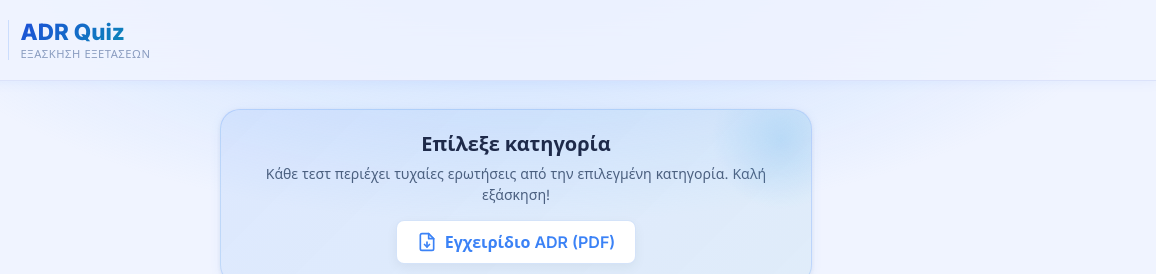
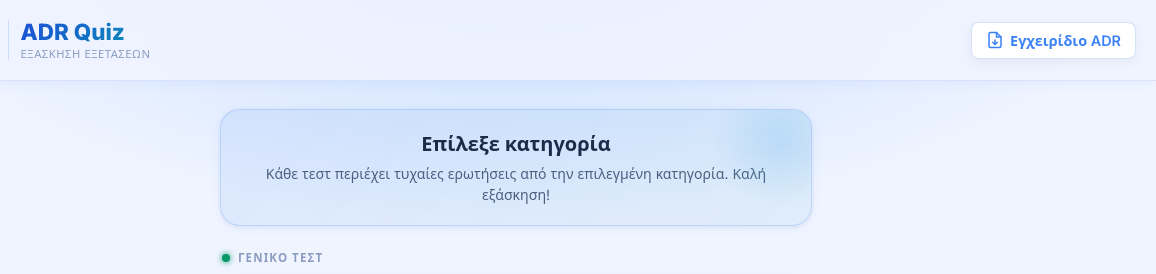
Before and after one commit to katartisikek/AdrQuiz, a plain HTML site: page index.html in a window 1280 px wide. Shown: the top 274 px of the page, 124-1280 px from the left. Drawn offline with Linux system fonts and the light colour scheme.

Commit message:
Μετακίνηση του κουμπιού PDF στο header

```diff
--- a/index.html
+++ b/index.html
@@ -24,21 +24,21 @@
           <p class="logo-sub">Εξάσκηση Εξετάσεων</p>
         </div>
       </div>
+      <a href="ADR_manual.pdf" target="_blank" class="manual-btn" style="display: inline-flex; align-items: center; gap: 6px; background: white; color: var(--accent-blue); padding: 8px 14px; border-radius: 8px; text-decoration: none; font-weight: 600; font-size: 0.9rem; box-shadow: 0 4px 12px rgba(0,0,0,0.05); border: 1px solid rgba(43, 116, 226, 0.2); transition: all 0.2s ease;">
+        <svg width="18" height="18" viewBox="0 0 24 24" fill="none" stroke="currentColor" stroke-width="2" stroke-linecap="round" stroke-linejoin="round">
+          <path d="M14 2H6a2 2 0 0 0-2 2v16a2 2 0 0 0 2 2h12a2 2 0 0 0 2-2V8z"></path>
+          <polyline points="14 2 14 8 20 8"></polyline>
+          <line x1="12" y1="18" x2="12" y2="12"></line>
+          <polyline points="9 15 12 18 15 15"></polyline>
+        </svg>
+        Εγχειρίδιο ADR
+      </a>
     </header>
 
     <main class="home-main">
       <section class="welcome-card" style="display:flex; flex-direction:column; align-items:center; text-align:center;">
         <h2 class="welcome-title">Επίλεξε κατηγορία</h2>
         <p class="welcome-desc">Κάθε τεστ περιέχει τυχαίες ερωτήσεις από την επιλεγμένη κατηγορία. Καλή εξάσκηση!</p>
-        <a href="ADR_manual.pdf" target="_blank" class="manual-btn" style="margin-top: 15px; display: inline-flex; align-items: center; gap: 8px; background: white; color: var(--accent-blue); padding: 10px 20px; border-radius: 8px; text-decoration: none; font-weight: 600; box-shadow: 0 4px 12px rgba(0,0,0,0.05); border: 1px solid rgba(43, 116, 226, 0.2); transition: all 0.2s ease;">
-          <svg width="20" height="20" viewBox="0 0 24 24" fill="none" stroke="currentColor" stroke-width="2" stroke-linecap="round" stroke-linejoin="round">
-            <path d="M14 2H6a2 2 0 0 0-2 2v16a2 2 0 0 0 2 2h12a2 2 0 0 0 2-2V8z"></path>
-            <polyline points="14 2 14 8 20 8"></polyline>
-            <line x1="12" y1="18" x2="12" y2="12"></line>
-            <polyline points="9 15 12 18 15 15"></polyline>
-          </svg>
-          Εγχειρίδιο ADR (PDF)
-        </a>
       </section>
 
       <!-- GENERAL TEST -->
```
